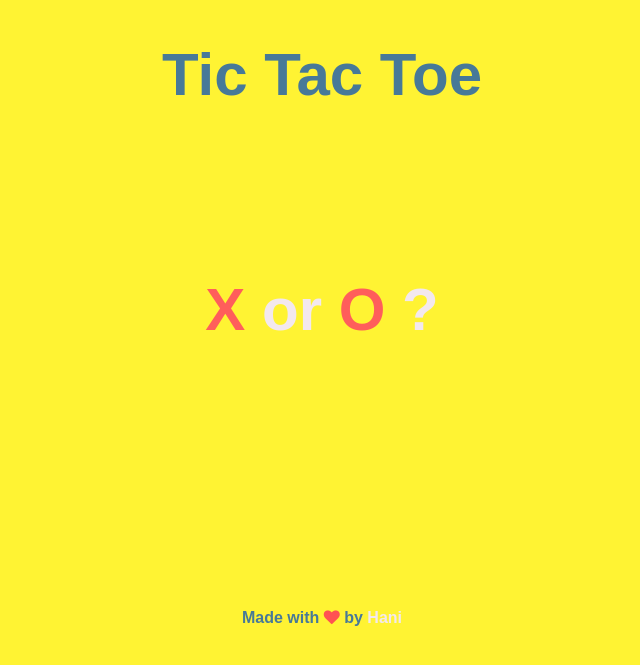
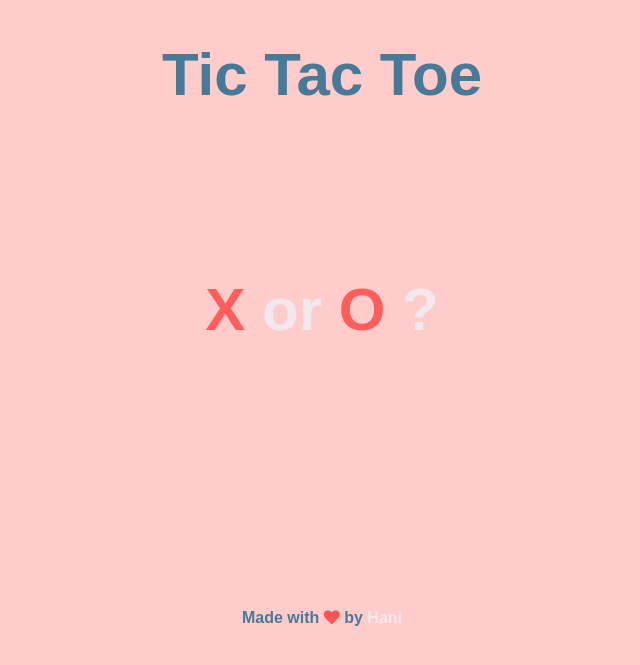
Before and after one commit to haniueo/Project-SD1, a PHP site: page /index.html in a window 1280 px wide. Shown: the top 665 px of the page, without its empty margins (318-958 px from the left). Run offline with PHP 8.4, Linux system fonts and the light colour scheme; some libraries are stand-ins or nearby versions; some web fonts are replaced.

Commit message:
Update style.css

```diff
--- a/style.css
+++ b/style.css
@@ -1,5 +1,5 @@
 body {
-  background-color: #fff333;
+  background-color: #ffcccc;
   font-family: Muli, sans-serif;
   font-weight: bold;
   color: #779CB7;
```
